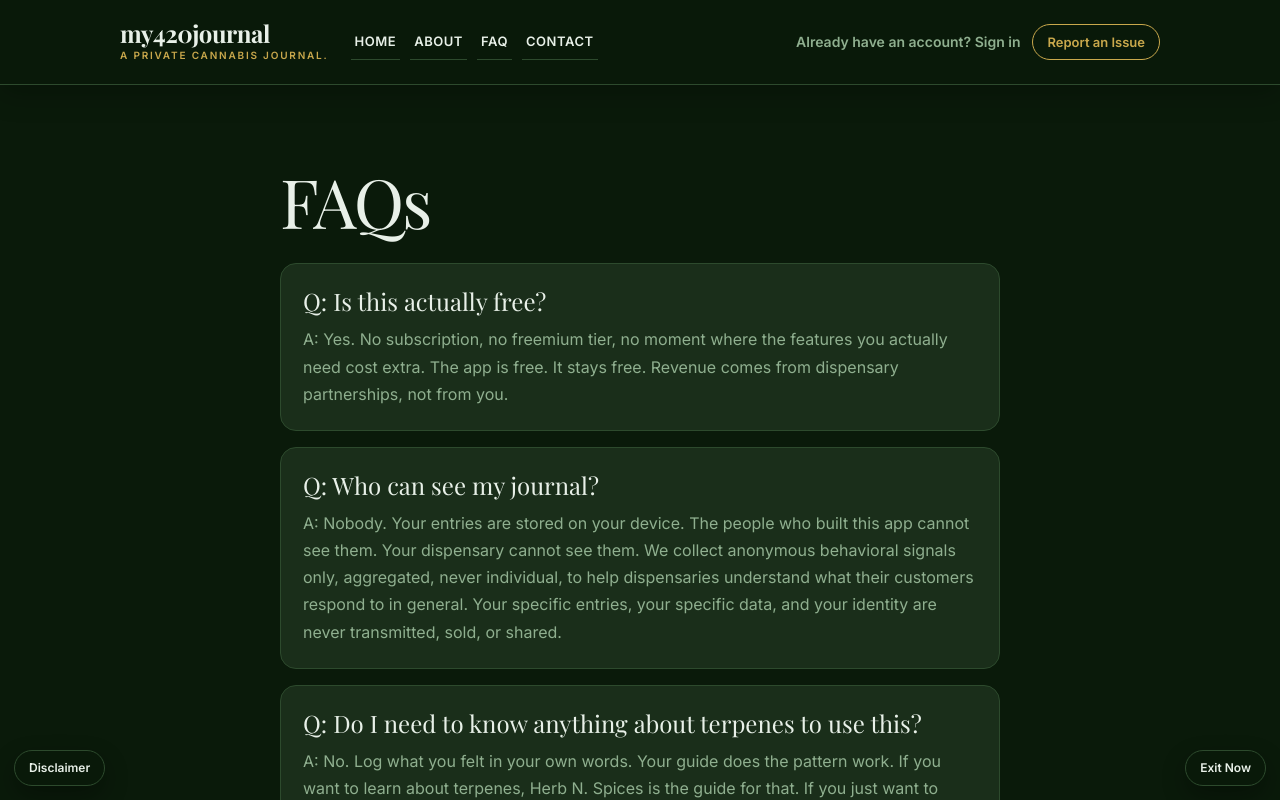
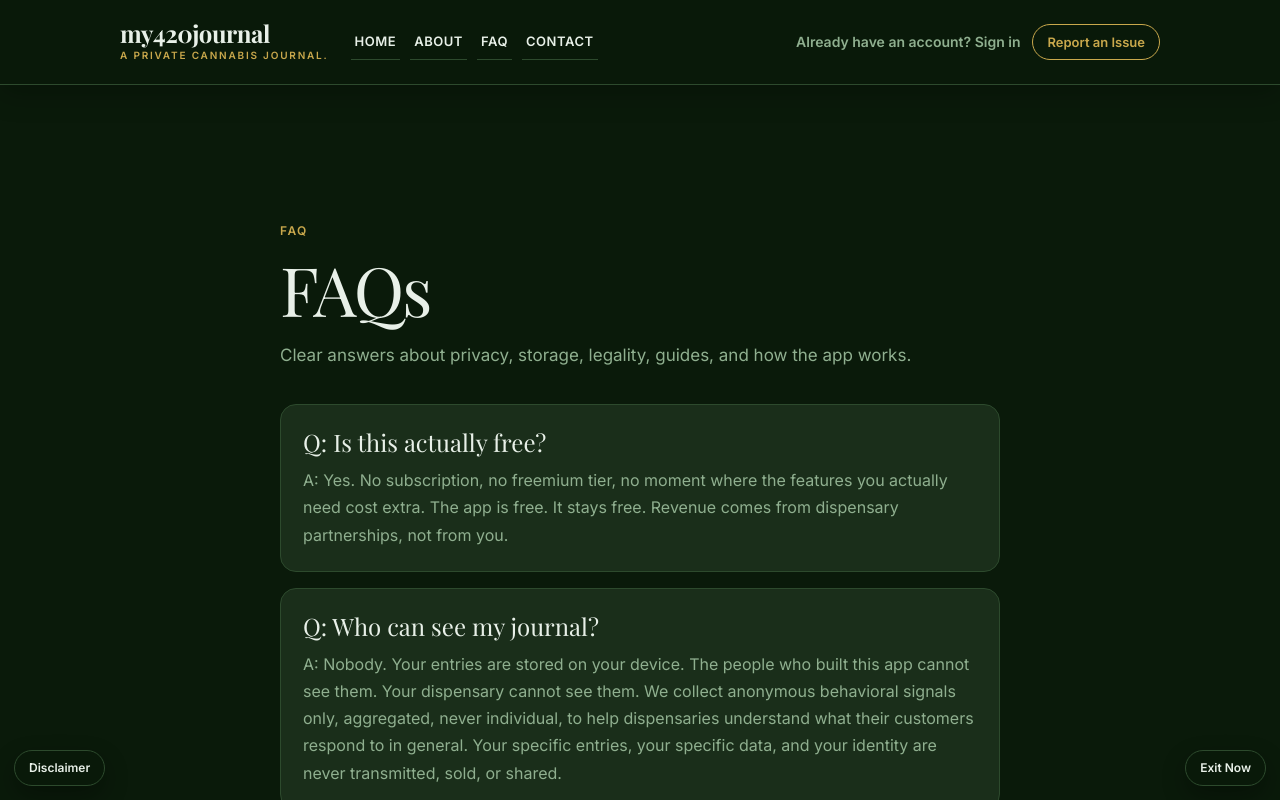
Before and after one commit to casevoiceai/my420journal-app, a React (Vite) app: page /faq in a window 1280 px wide. Shown: the top 800 px of the page. Built offline with nearby package versions, Linux system fonts and the light colour scheme.

Commit message:
Separate marketing FAQ section

```diff
--- a/src/marketing/MarketingFAQ.jsx
+++ b/src/marketing/MarketingFAQ.jsx
@@ -36,19 +36,23 @@ const faqs = [
   },
 ]
 
-export function FAQSection({ id = undefined }) {
+export function FAQSection({ id = undefined, tone = 'base' }) {
+  const cardBackground = tone === 'surface' ? S.bg : S.surface
+
   return (
     <section
       id={id}
+      className={`marketing-section marketing-section-bg-${tone}`}
+    >
+      <div
+        className="marketing-section-inner"
         style={{
           maxWidth: marketingPage.contentWidth,
-        margin: '0 auto',
-        padding: '64px 20px 78px',
-        boxSizing: 'border-box',
         }}
       >
+        <p style={eyebrowStyle}>FAQ</p>
         <h1 style={{
-        margin: '0 0 28px 0',
+          margin: '0 0 18px 0',
           color: S.textPrimary,
           fontFamily: marketingFonts.playfair,
           fontSize: 'clamp(40px, 7vw, 68px)',
@@ -57,13 +61,21 @@ export function FAQSection({ id = undefined }) {
         }}>
           FAQs
         </h1>
+        <p style={{
+          margin: '0 0 34px 0',
+          color: S.textSecondary,
+          fontSize: '17px',
+          lineHeight: 1.7,
+        }}>
+          Clear answers about privacy, storage, legality, guides, and how the app works.
+        </p>
 
         <div style={{ display: 'flex', flexDirection: 'column', gap: '16px' }}>
           {faqs.map((item) => (
             <article
               key={item.question}
               style={{
-              backgroundColor: S.surface,
+                backgroundColor: cardBackground,
                 border: `1px solid ${S.border}`,
                 borderRadius: marketingPage.radius,
                 padding: '22px',
@@ -90,6 +102,7 @@ export function FAQSection({ id = undefined }) {
             </article>
           ))}
         </div>
+      </div>
     </section>
   )
 }
@@ -97,7 +110,17 @@ export function FAQSection({ id = undefined }) {
 export default function MarketingFAQ() {
   return (
     <MarketingLayout>
-      <FAQSection />
+      <FAQSection id="faq" tone="base" />
     </MarketingLayout>
   )
 }
+
+const eyebrowStyle = {
+  margin: '0 0 14px 0',
+  color: S.gold,
+  fontFamily: marketingFonts.inter,
+  fontSize: '12px',
+  fontWeight: 800,
+  letterSpacing: '0.12em',
+  textTransform: 'uppercase',
+}
```
Lines whose indentation alone changed are shown as unchanged.
